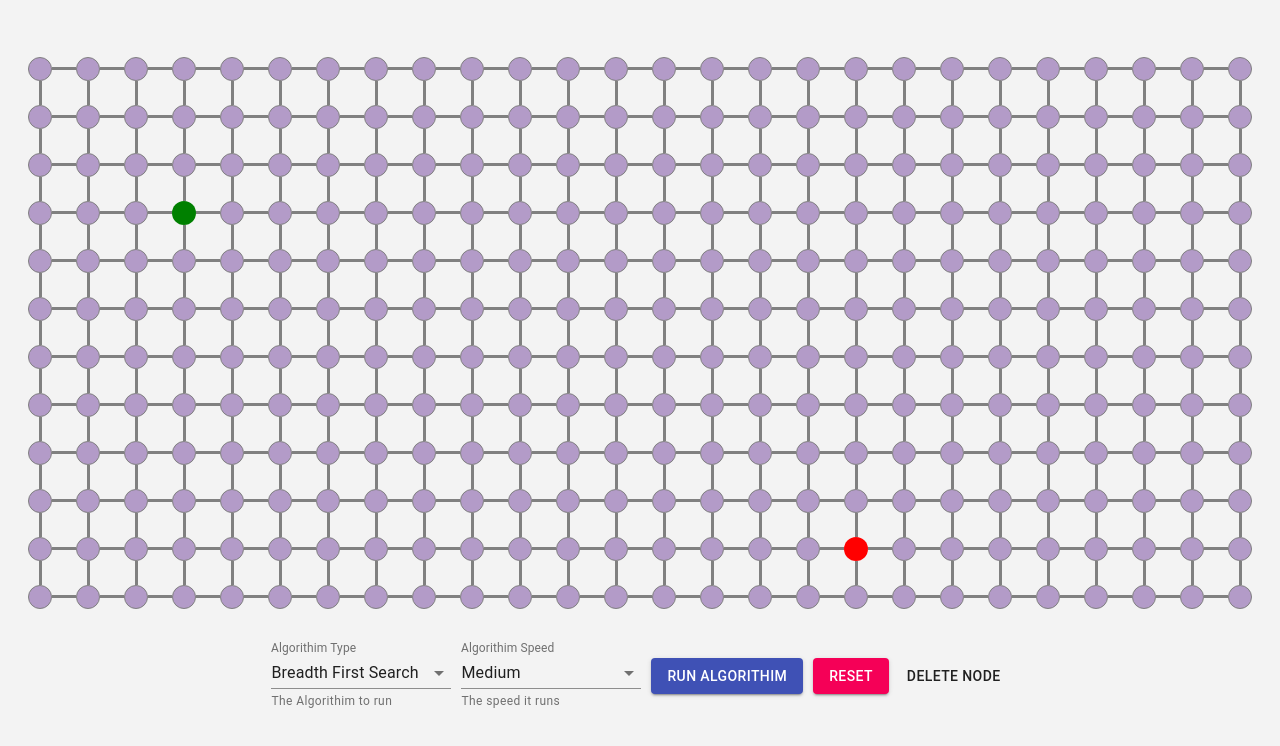
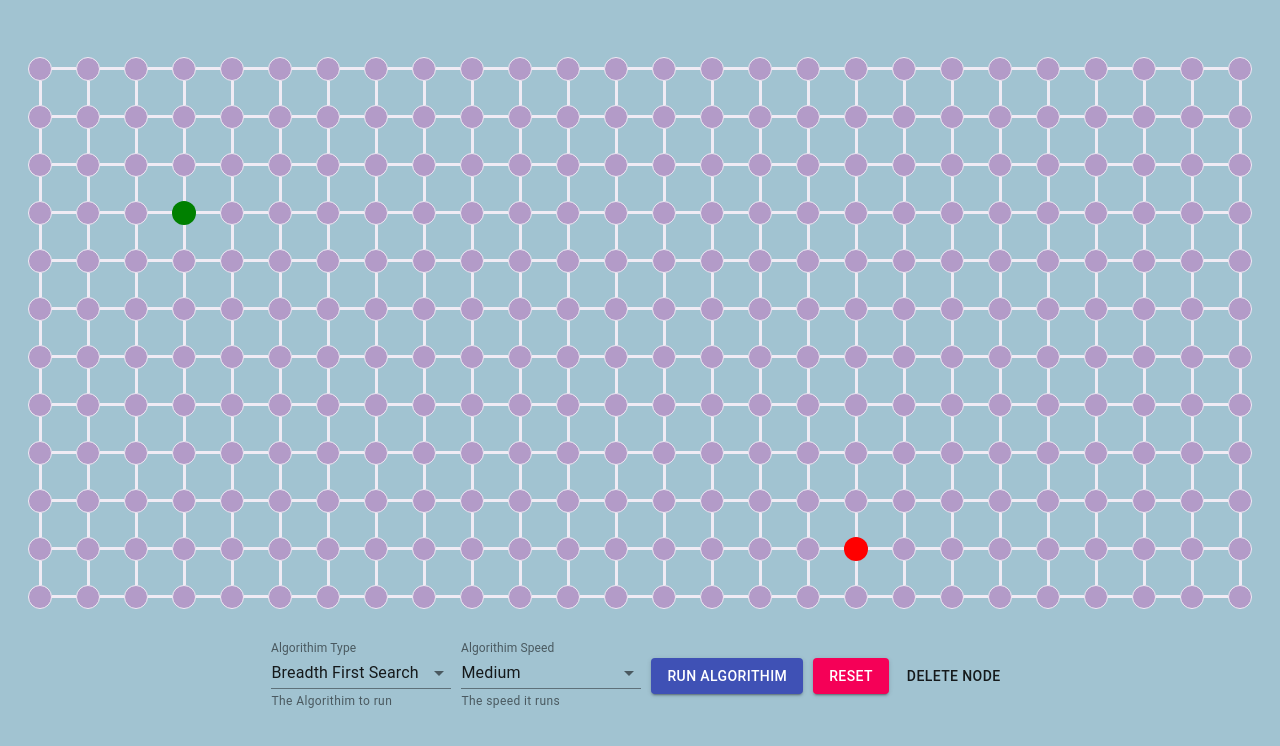
Before and after one commit to Sparrkyy/algorithim_visualizer, a React (Create React App) app: page / in a window 1280 px wide. Shown: the top 746 px of the page. Built offline with nearby package versions, Linux system fonts and the light colour scheme.

Commit message:
added cords to menu, and fixed slight error in graph going out of bounds. However, it displays a bigger error in that the graph is really [ Y, X ] and not [X , Y]

```diff
--- a/src/components/GraphNode.tsx
+++ b/src/components/GraphNode.tsx
@@ -72,6 +72,10 @@ const GraphNode: FC<GraphNodeContents> = memo(({ GraphNode, setGraph }) => {
 						>
 							Set Finish Node
 						</div>
+
+						<div className='node-selection-menu-option'>
+							<h4>{JSON.stringify(GraphNode.cords)}</h4>
+						</div>
 					</div>
 				)}
 		</div>
--- a/src/components/OptionsBar.tsx
+++ b/src/components/OptionsBar.tsx
@@ -5,7 +5,7 @@ import { GraphType, GraphUnit, GraphUnitTypes, AlgoTypes } from "../types";
 import { FindNodeType, makeEmptySpace } from "../functions/GraphFunctions";
 import { generateGraph } from "../components/Graph";
 //import DropdownSelector from "./DropdownSelector";
-import "../css/Toolbar.css";
+import "../css/OptionsBar.css";
 import InputLabel from "@material-ui/core/InputLabel";
 import MenuItem from "@material-ui/core/MenuItem";
 import FormHelperText from "@material-ui/core/FormHelperText";
@@ -132,6 +132,8 @@ const OptionsBar: FC<OptionsBarContent> = ({ Graph, SetGraph, GRAPH_HEIGHT, GRAP
 						[16, 20],
 						[18, 20],
 						[20, 20],
+						[22, 20],
+						[10, 10],
 					];
 					DeleteList.forEach((cord) => makeEmptySpace(Graph, SetGraph, cord[0], cord[1], GRAPH_WIDTH, GRAPH_HEIGHT));
 					//makeEmptySpace(Graph, SetGraph, 20, 24, GRAPH_HEIGHT, GRAPH_WIDTH);
--- a/src/css/App.css
+++ b/src/css/App.css
@@ -1,14 +1,14 @@
-
-:root{
-  --blue: #A1C3d1;
+:root {
+	--blue: #a1c3d1;
 	--purple: #b39bc8;
-  --white:#F0EBF4;
-  --salmon: #F172A1;
-  --pink: #E64398;
+	--white: #f0ebf4;
+	--salmon: #f172a1;
+	--pink: #e64398;
 	--bright-white: #ffffff;
 }
 
-body,main{
+body,
+main {
 	margin: 0;
 	padding: 0;
 }
@@ -17,13 +17,11 @@ h1,
 h2,
 h3,
 h4,
-h5{
+h5 {
 	margin: 0;
 	padding: 0;
 }
 
-
-body{
-
-  background-color: var(--bright-white)
+body {
+	background-color: var(--blue);
 }
--- a/src/css/Graph.css
+++ b/src/css/Graph.css
@@ -7,6 +7,7 @@
 	--black: #444444;
 	--bright-white: #f3f3f3;
 	--node-diameter: 24px;
+	--edges-and-borders: #f0ebf4;
 }
 
 * {
@@ -26,7 +27,7 @@
 	height: 100%;
 	border-radius: 50%;
 	background-color: var(--purple);
-	border: 1px gray solid;
+	border: 1px var(--edges-and-borders) solid;
 }
 
 .start-node {
@@ -44,7 +45,7 @@
 }
 
 .left-right-edge {
-	background-color: gray;
+	background-color: var(--edges-and-borders);
 	height: 3px;
 	width: 100%;
 }
@@ -52,7 +53,7 @@
 .up-down-edge {
 	height: 100%;
 
-	background-color: gray;
+	background-color: var(--edges-and-borders);
 	width: 3px;
 }
 
--- a/src/functions/GraphFunctions.ts
+++ b/src/functions/GraphFunctions.ts
@@ -32,20 +32,24 @@ export const findAdjancentNonQueuedNodes = (
 
 	const AdjancentNodes: NodeCords[] = [];
 
-	if (TopNodeCords[1] >= 0 && callbackCheck(Graph, TopNodeCords) && nodeIsNotEmptySpace(Graph, TopNodeCords)) {
+	if (TopNodeCords[1] > 0 && callbackCheck(Graph, TopNodeCords) && nodeIsNotEmptySpace(Graph, TopNodeCords)) {
 		AdjancentNodes.push(TopNodeCords);
 	}
-	if (RightNodeCords[0] < Width && callbackCheck(Graph, RightNodeCords) && nodeIsNotEmptySpace(Graph, RightNodeCords)) {
+	if (
+		RightNodeCords[0] < Graph.length &&
+		callbackCheck(Graph, RightNodeCords) &&
+		nodeIsNotEmptySpace(Graph, RightNodeCords)
+	) {
 		AdjancentNodes.push(RightNodeCords);
 	}
 	if (
-		BottomNodeCords[1] < Height &&
+		BottomNodeCords[1] < Graph[0].length &&
 		callbackCheck(Graph, BottomNodeCords) &&
 		nodeIsNotEmptySpace(Graph, BottomNodeCords)
 	) {
 		AdjancentNodes.push(BottomNodeCords);
 	}
-	if (LeftNodeCords[0] >= 0 && callbackCheck(Graph, LeftNodeCords) && nodeIsNotEmptySpace(Graph, LeftNodeCords)) {
+	if (LeftNodeCords[0] > 0 && callbackCheck(Graph, LeftNodeCords) && nodeIsNotEmptySpace(Graph, LeftNodeCords)) {
 		AdjancentNodes.push(LeftNodeCords);
 	}
 	return AdjancentNodes;
```
Also changed, not shown: src/css/OptionsBar.css (renamed from src/css/Toolbar.css). Lines whose indentation alone changed are shown as unchanged.
